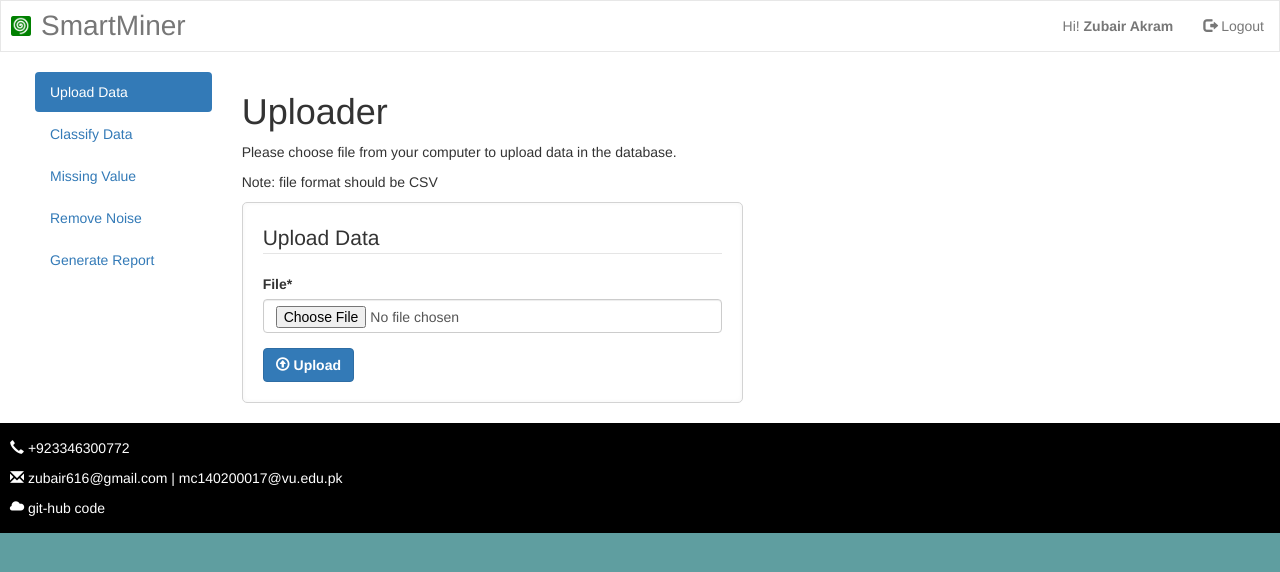
After one commit to zubairakram/smart_miner_project, a Django app: page /upload/ in a window 1280 px wide. The commit adds this page. Shown: the top 572 px of the page. Run offline with Django 3.2, Linux system fonts and the light colour scheme; a user stored in the database is signed in; some libraries are stand-ins or nearby versions.

Commit message:
SideBar and HTML Pages
New side-bar and HTML pages are added to the interface.
some other improvements in the Django template inheritance.

```diff
--- a/final_project/urls.py
+++ b/final_project/urls.py
@@ -21,8 +21,12 @@ from smart_miner import views
 urlpatterns = [
     url(r'^admin/', include(admin.site.urls)),
 
+    # links related to data miner
     url(r'^$', views.Login, name='login'),
     url(r'^logout/$', views.Logout, name='logout'),
-    #url(r'^auth/$', views.auth_view, name='auth'),
-    url(r'^home/$', views.home, name='home'),
+    url(r'^upload/$', views.upload_data, name='upload'),
+    url(r'^classify/$', views.classify_data, name='classify'),
+    url(r'^missing/$', views.missing_values, name='missing'),
+    url(r'^noise/$', views.remove_noise, name='noise'),
+    url(r'^report/$', views.generate_report, name='report'),
 ]
--- a/smart_miner/forms.py
+++ b/smart_miner/forms.py
@@ -4,3 +4,6 @@ from django import forms
 class LoginForm(forms.Form):
     username = forms.CharField()
     password = forms.CharField(widget=forms.PasswordInput)
+
+class UploadForm(forms.Form):
+    file = forms.FileField()
--- a/smart_miner/static/css/main.css
+++ b/smart_miner/static/css/main.css
@@ -10,16 +10,20 @@ body {
     padding: 20px;
 }
 
-#intro img {
+#brand-logo {
     float: left;
-    margin-right: 10px;
-    height: 40px;
+    height: 20px;
+    margin: 0 10px 0px 10px;
 }
 
 #footer {
     color: white;
     background-color: black;
     padding: 10px;
+}
+
+.navbar-header a {
+    font-size: 2em;
 }
 
 #footer div,
@@ -38,3 +42,8 @@ form {
 #error {
     margin-top: 10px;
 }
+
+.navbar {
+    margin-bottom: 0px;
+    border-radius: 0px;
+}
--- a/smart_miner/templates/base.html
+++ b/smart_miner/templates/base.html
@@ -6,20 +6,35 @@
     <meta http-equiv="X-UA-Compatible" content="IE=edge">
     <meta name="viewport" content="width=device-width, initial-scale=1.0">
 
-    <title>{% block title %} Smart Miner | {% endblock %}</title>
+    <title>{% block title %} SM | {% endblock %}</title>
 
     {% load staticfiles%}
 
     <link href="{% static 'css/bootstrap.min.css' %}" rel="stylesheet">
     <link href="{% static 'css/main.css' %}" rel="stylesheet">
     <link href="{% static 'images/icon.png' %}" rel="shortcut icon">
-
 </head>
 
 <body>
+    {% include "header.html" %}
+    <div class="container-fluid">
+        <div id="main_body" class="row">
+            {% block content %} {% endblock %}
 
-    <div class="container-fluid">
 
-{% block content %} {% endblock %}
+        </div>
+        <!-- /main_body -->
 
-{% include "footer.html" %}
+        <div id="footer" class="row">
+            {% include "footer.html" %}
+        </div>
+        <!-- /footer -->
+    </div>
+    <!-- /container -->
+
+    <script src="{% static 'js/jquery.min.js' %}"></script>
+    <script src="{% static 'js/bootstrap.min.js' %}"></script>
+    <script src="{% static 'js/main.js' %}"></script>
+
+</body>
+</html>
--- a/smart_miner/templates/footer.html
+++ b/smart_miner/templates/footer.html
@@ -1,6 +1,3 @@
-{% load staticfiles%}
-
-<div id="footer" class="row">
 <div class="col-lg-12">
 
     <span class="glyphicon glyphicon-earphone"></span> +923346300772
@@ -11,20 +8,6 @@
 
 </div>
 <div class="col-lg-12">
-        <a href="https://github.com/zubairakram/final_project" title="get source code at github"><span class="glyphicon glyphicon-cloud"></span> git-hub code</a>
+    <a href="https://github.com/zubairakram/final_project" title="get source code at github">
+        <span class="glyphicon glyphicon-cloud"></span> git-hub code</a>
 </div>
-
-
-</div>
-<!-- /footer -->
-</div>
-<!-- /container -->
-
-<script src="{% static 'js/jquery.min.js' %}"></script>
-<script src="{% static 'js/bootstrap.min.js' %}"></script>
-<script src="{% static 'js/main.js' %}"></script>
-
-
-</body>
-
-</html>
--- /dev/null
+++ b/smart_miner/templates/header.html
@@ -0,0 +1,23 @@
+{% load staticfiles %}
+<nav class="navbar navbar-default">
+	<div class="container-fluid">
+	<div class="row">
+		<div class=" navbar-header">
+			<a class="navbar-brand" href="/">
+			<img id="brand-logo"
+				src="{% static 'images/icon.png' %}"
+				alt="Smart Miner Logo">SmartMiner</a>
+		</div>
+		<div class="pull-right">
+			<ul class="nav navbar-nav">
+			{% if not user.is_authenticated %}
+				<li><a href="{% url 'login' %}"><span class="glyphicon glyphicon-log-in"></span> Login</a></li>
+			{% else %}
+				<li><a href="#">Hi! <b>{{ user.first_name }} {{ user.last_name }}</b></a></li>
+				<li><a href="{% url 'logout' %}"><span class="glyphicon glyphicon-log-out"></span> Logout</a></li>
+			{% endif %}
+			</ul>
+		</div>
+		</div>
+	</div>
+</nav>
--- /dev/null
+++ b/smart_miner/templates/layout.html
@@ -0,0 +1,25 @@
+{% extends "base.html" %}
+
+{% block title %}
+	{{ block.super }}
+	{% block function %}
+	{% endblock %}
+{% endblock%}
+
+{% block content %}
+
+<div class="col-sm-3 col-md-2">
+    <ul class="nav nav-pills nav-stacked ">
+        <li {% block upload %}{% endblock %}><a href="{% url 'upload' %}"> Upload Data</a></li>
+        <li {% block classify %}{% endblock %}><a href="{% url 'classify' %}">Classify Data</a></li>
+        <li {% block missing %}{% endblock %}><a href="{% url 'missing' %}">Missing Value</a></li>
+        <li {% block noise %}{% endblock %}><a href="{% url 'noise' %}">Remove Noise</a></li>
+        <li {% block report %}{% endblock %}><a href="{% url 'report' %}">Generate Report</a></li>
+    </ul>
+</div>
+<!--/sidebar-->
+<div class="col-sm-9 col-md-10">
+    {% block description %} write description here {% endblock %} {% block algo %} this tag should be replaced {% endblock %}
+</div>
+<!--/algoarea-->
+{% endblock %}
--- a/smart_miner/templates/logout.html
+++ b/smart_miner/templates/logout.html
@@ -2,7 +2,9 @@
 
 {% block content %}
 
-<h1>Thank you for using Smart Miner!</h1>
-<p>click here to <a href="{% url 'login' %}">login.</a></p>
+<div style="margin: 195px 0 190px 0">
+    <h1>Thank you for using Smart Miner!</h1>
+    <p>click here to <a href="{% url 'login' %}">login.</a></p>
+</div>
 
 {% endblock%}
--- /dev/null
+++ b/smart_miner/templates/upload.html
@@ -0,0 +1,51 @@
+{% extends "layout.html" %}
+{% load crispy_forms_tags %}
+{% block function %}Upload Data{% endblock %}
+
+{% block upload %} class="active" {% endblock %}
+
+
+
+{% block description %}
+
+<h1>Uploader</h1>
+<p>Please choose file from your computer to upload data in the database.</p>
+<p>Note: file format should be CSV</p>
+
+{% endblock %}
+<!-- /description -->
+
+{% block algo %}
+<div id='form' class="col-md-6">
+    <div id='form_fieldset' class="row">
+        <form method="POST" action="{% url 'upload' %}">
+            {% csrf_token %}
+            <fieldset>
+                <legend>Upload Data</legend>
+                {{ form|crispy }}
+            </fieldset>
+
+            <button class="btn btn-primary" type="submit">
+                <span class="glyphicon glyphicon-upload"></span> <b>Upload</b>
+            </button>
+        </form>
+    </div>
+
+
+    {% if error %}
+
+    <div id="error" class="row alert alert-danger" role="alert">
+        <h5>
+				<span class="glyphicon glyphicon-remove-circle"></span> <b>Alert!:</b>
+				 {{ error }}
+			</h5>
+    </div>
+
+    {% endif %}
+    <!-- /error condition -->
+
+</div>
+<!-- /form -->
+
+{% endblock %}
+<!-- /algo -->
--- a/smart_miner/views.py
+++ b/smart_miner/views.py
@@ -1,9 +1,9 @@
 from django.contrib.auth import authenticate, login, logout
+from django.contrib.auth.decorators import login_required
+from django.http.response import HttpResponseRedirect
 from django.shortcuts import render
 
-from smart_miner.forms import LoginForm
-from django.http.response import HttpResponseRedirect
-from django.contrib.auth.decorators import login_required
+from smart_miner.forms import LoginForm, UploadForm
 
 
 def Login(request):
@@ -34,7 +34,7 @@ def Login(request):
         if not request.user.is_authenticated():
             return render(request, 'login.html', context)
         else:
-            return HttpResponseRedirect('/home/')
+            return HttpResponseRedirect('/upload/')
 
 
 
@@ -43,5 +43,23 @@ def Logout(request):
     return render(request, 'logout.html', {})
 
 @login_required
-def home(request):
-    return render(request, 'home.html', {})
+def upload_data(request):
+    form = UploadForm(request.POST or None)
+    context = {"form": form}
+    return render(request, 'upload.html', context)
+
+@login_required
+def classify_data(request):
+    return render(request, 'classify.html', {})
+
+@login_required
+def missing_values(request):
+    return render(request, 'missing.html', {})
+
+@login_required
+def remove_noise(request):
+    return render(request, 'noise.html', {})
+
+@login_required
+def generate_report(request):
+    return render(request, 'report.html', {})
```
Also changed, not shown: smart_miner/classes.py (added, +65 -0 lines), smart_miner/static/js/main.js (deleted, +0 -14 lines), smart_miner/templates/classify.html (added, +9 -0 lines), smart_miner/templates/home.html (deleted, +0 -10 lines), smart_miner/templates/login.html (+9 -10 lines), smart_miner/templates/missing.html (added, +9 -0 lines), smart_miner/templates/noise.html (added, +9 -0 lines), smart_miner/templates/report.html (added, +9 -0 lines), smart_miner/templates/test.html (added, +94 -0 lines), db.sqlite3. Lines whose indentation alone changed are shown as unchanged.
